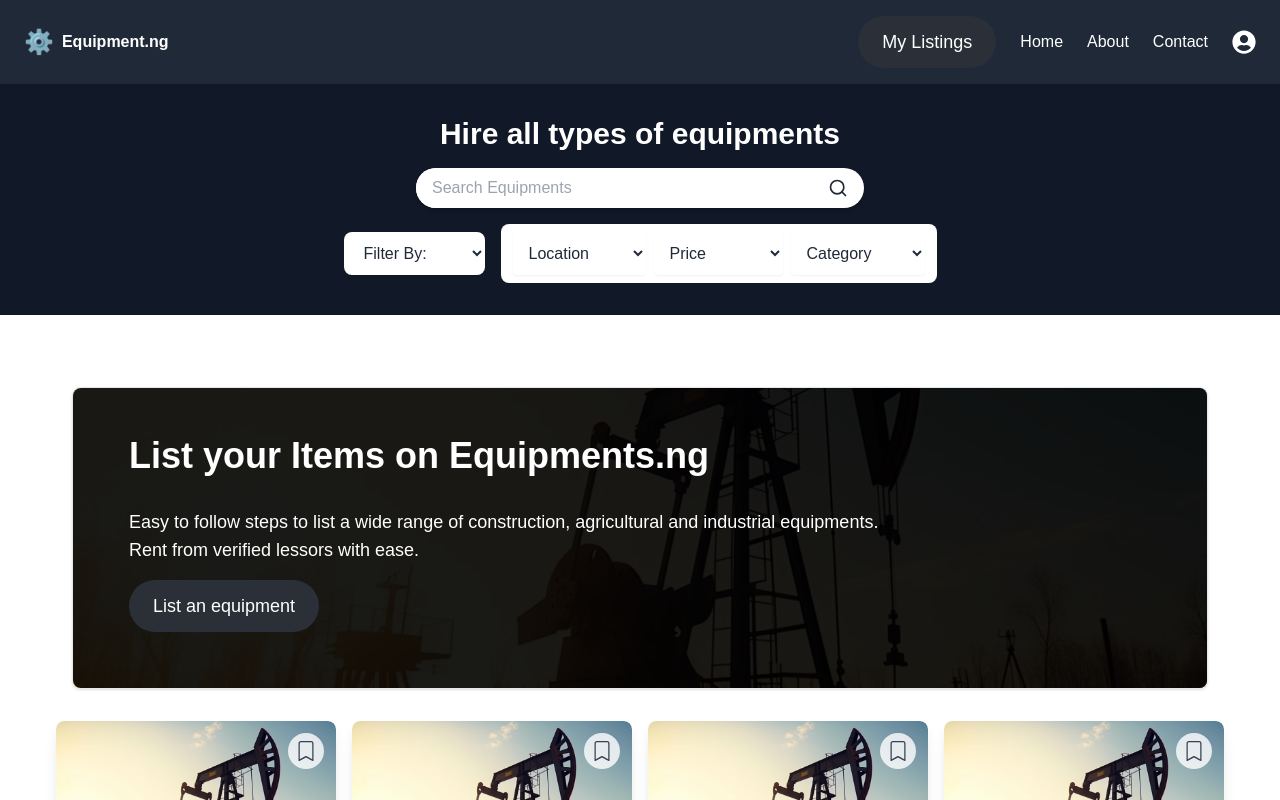
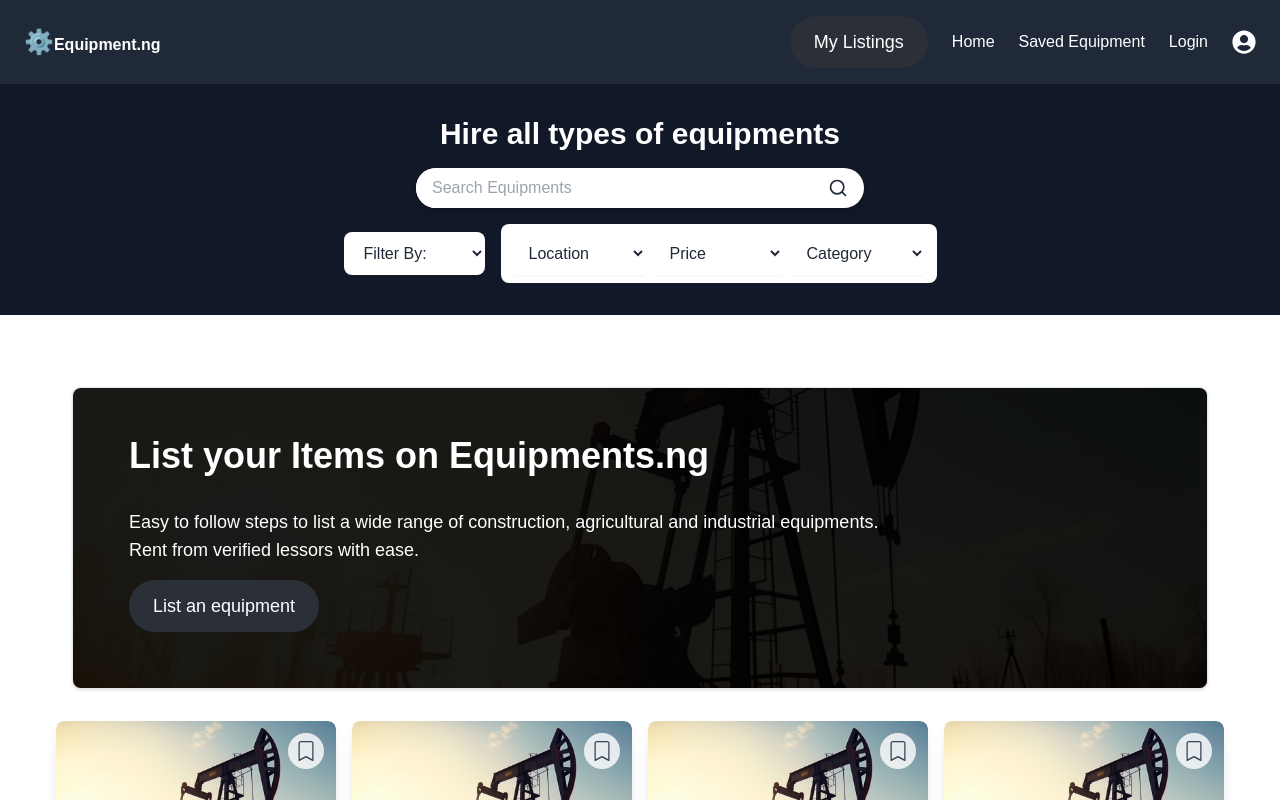
Before and after one commit to AyendiSimeon1/Euipmentng, a Next.js app: page / in a window 1280 px wide. Shown: the top 800 px of the page. Built offline with nearby package versions, Linux system fonts and the light colour scheme.

Commit message:
update to navbar

```diff
--- a/src/components/homepage/header.js
+++ b/src/components/homepage/header.js
@@ -17,13 +17,14 @@ const Header = () => {
     <header className="bg-gray-800 py-4 px-4 sm:px-6">
       <div className="max-w-7xl mx-auto">
         <div className="flex justify-between items-center">
-          {/* Logo Section */}
-          <div className="flex items-center space-x-2">
+        <div className="flex items-center space-x-2">
+          <Link href='/'>
             <span className="text-yellow-500 text-2xl">⚙️</span>
             <span className="text-white font-semibold">Equipment.ng</span>
+          </Link>
         </div>
 
-          {/* Desktop Navigation */}
+
           <nav className="hidden md:flex items-center space-x-6">
             <Link
               href="/my-listings"
@@ -32,14 +33,13 @@ const Header = () => {
               My Listings
             </Link>
             <Link href="/" className="text-white hover:text-gray-300">Home</Link>
-            <Link href="/about" className="text-white hover:text-gray-300">About</Link>
-            <Link href="/contact" className="text-white hover:text-gray-300">Contact</Link>
-            <Link href="/profile" className="text-white hover:text-gray-300">
+            <Link href="/saved-equipments" className="text-white hover:text-gray-300">Saved Equipment</Link>
+            <Link href="/login" className="text-white hover:text-gray-300">Login</Link>
+            <Link href="/settings" className="text-white hover:text-gray-300">
               <FaUserCircle className="inline-block h-6 w-6" />
             </Link>
           </nav>
 
-          {/* Mobile Menu Button */}
           <div className="md:hidden">
             <button onClick={toggleMenu} className="text-white focus:outline-none">
               {isMenuOpen ? <HiX className="h-6 w-6" /> : <HiMenu className="h-6 w-6" />}
@@ -47,16 +47,15 @@ const Header = () => {
           </div>
         </div>
 
-        {/* Mobile Menu */}
         {isMenuOpen && (
           <div className="md:hidden mt-4 space-y-2">
             <Link href="/my-listings" className="block text-white bg-[#2A2F38] font-medium px-6 py-3 text-lg rounded-full">
               My Listings
             </Link>
             <Link href="/" className="block text-white hover:text-gray-300">Home</Link>
-            <Link href="/about" className="block text-white hover:text-gray-300">About</Link>
-            <Link href="/contact" className="block text-white hover:text-gray-300">Contact</Link>
-            <Link href="/profile" className="block text-white hover:text-gray-300">Profile</Link>
+            <Link href="/saved-equipments" className="block text-white hover:text-gray-300">Saved Equipment</Link>
+            <Link href="/c" className="block text-white hover:text-gray-300">Contact</Link>
+            <Link href="/" className="block text-white hover:text-gray-300">Profile</Link>
           </div>
         )}
       </div>
```
